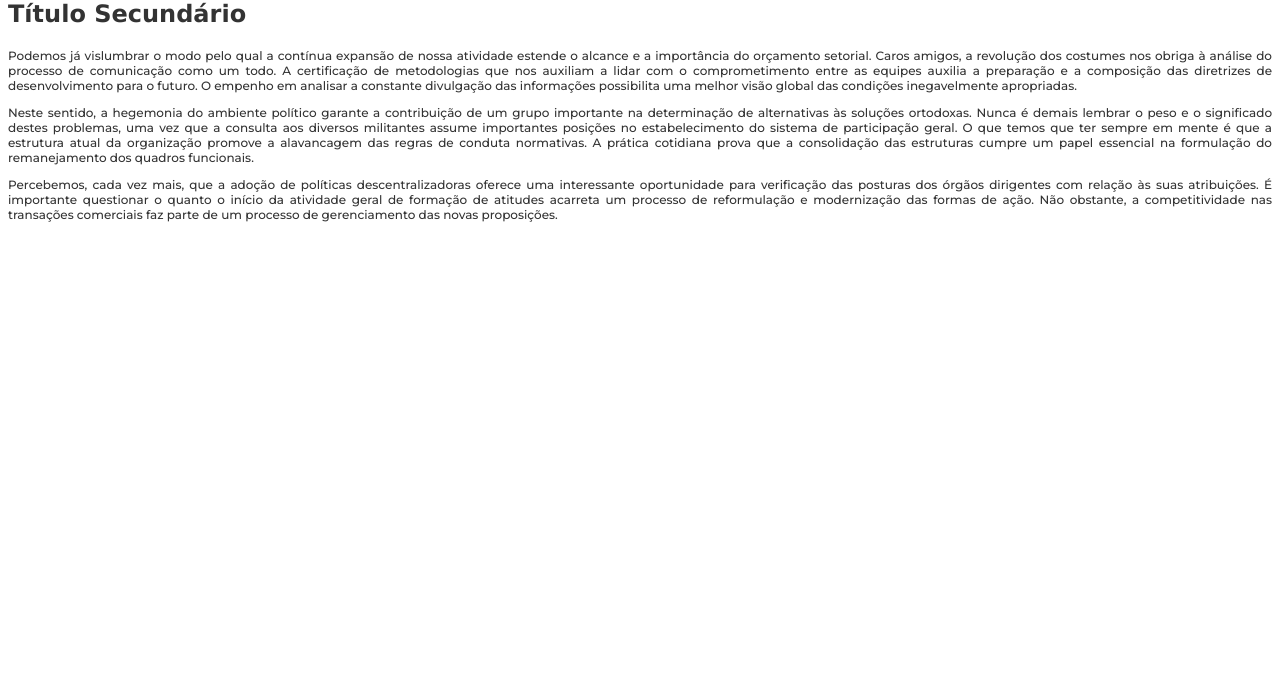
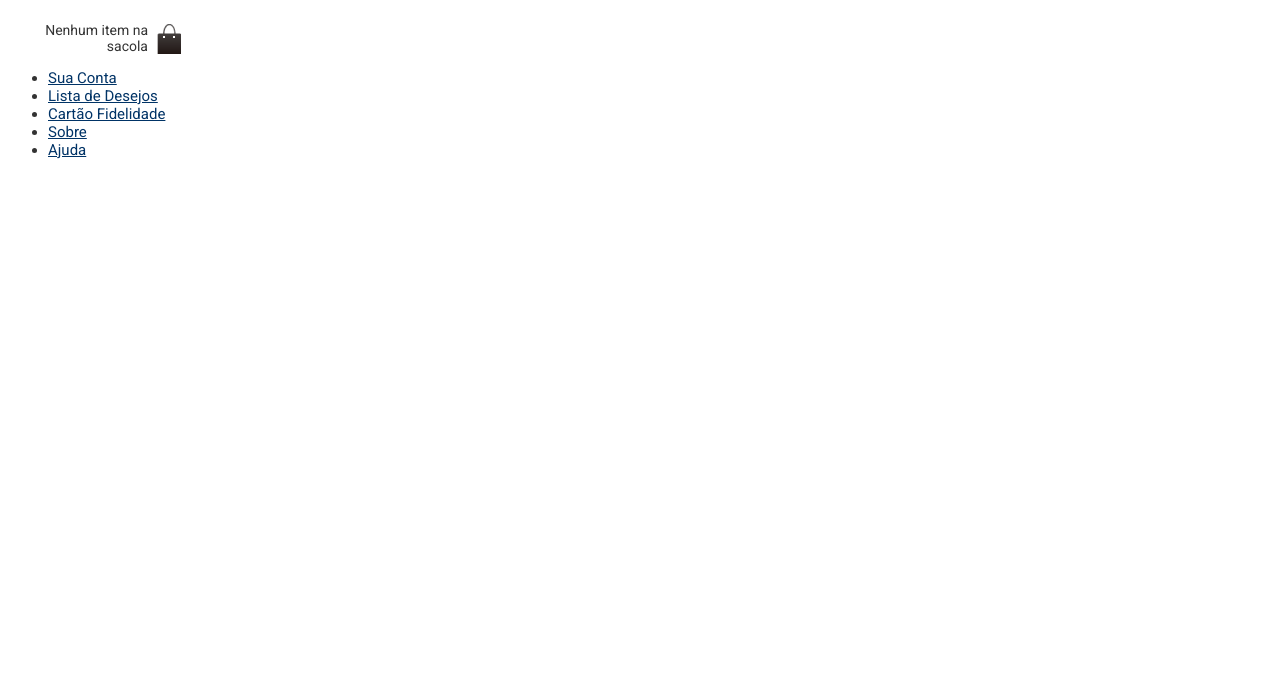
Before and after one commit to Venoninho23/4-Periodo, a plain HTML site: page index.html in a window 1280 px wide. Shown: the part 114-800 px from the top of the page. Drawn offline with nearby package versions, Linux system fonts and the light colour scheme.

Commit message:
Lab05Complemento

```diff
--- a/CSS/style.css
+++ b/CSS/style.css
@@ -1,20 +1,24 @@
-.sacola{
-    background: url(../img/sacola.png) no-repeat top right;
-
-    font-size: 14px;
-    padding-right: 35px;
-    text-align: right;
-    width: 140px;
+:root{
+    --cor-base: #333;
+    --cor-menu: #036;
+}
+.sacola {
+   background: url(../img/sacola.png) no-repeat top right;
+   font-size: 14px;
+   padding-right: 35px;
+   text-align: right;
+   width: 140px;
 }
 
 .menu-opcoes ul {
     font-size: 15px;
 }
+
 .menu-opcoes a {
-   color:#003366;
+    color: var(--cor-menu);
 }
-body{
-    color:#333;
 
-    font-family:'Lucida Sans', 'Lucida Sans Regular', 'Lucida Grande', 'Lucida Sans Unicode', Geneva, Verdana, sans-serif;
+body {
+    color: var(--cor-base);
+    font-family: "Roboto", sans-serif;
 }
--- a/index.html
+++ b/index.html
@@ -4,38 +4,31 @@
 <head>
     <meta charset="UTF-8">
     <meta name="viewport" content="width=device-width, initial-scale=1.0">
-    <title>Document</title>
-    <!--Chamada a API de Fonts do Google-->
+    <link rel="stylesheet" href="/css/style.css">
     <link rel="preconnect" href="https://fonts.googleapis.com">
     <link rel="preconnect" href="https://fonts.gstatic.com" crossorigin>
-    <link href="https://fonts.googleapis.com/css2?family=Montserrat:ital,wght@0,100..900;1,100..900&family=Oswald:wght@200..700&display=swap" rel="stylesheet">
-    <link rel="stylesheet" href="fonts.css">
-    <link rel="stylesheet" href="css/style.css">
+    <link
+        href="https://fonts.googleapis.com/css2?family=Roboto:ital,wght@0,100;0,300;0,400;0,500;0,700;0,900;1,100;1,300;1,400;1,500;1,700;1,900&display=swap"
+        rel="stylesheet">
+    <title>Nossa Loja</title>
 </head>
 
 <body>
-    <h1>Teste Google Fonts</h1>
-    <h2>Título Secundário</h2>
-    <p>Podemos já vislumbrar o modo pelo qual a contínua expansão de nossa atividade estende o alcance e a importância
-        do orçamento setorial. Caros amigos, a revolução dos costumes nos obriga à análise do processo de comunicação
-        como um todo. A certificação de metodologias que nos auxiliam a lidar com o comprometimento entre as equipes
-        auxilia a preparação e a composição das diretrizes de desenvolvimento para o futuro. O empenho em analisar a
-        constante divulgação das informações possibilita uma melhor visão global das condições inegavelmente
-        apropriadas.
-    </p>
-    <p>Neste sentido, a hegemonia do ambiente político garante a contribuição de um grupo importante na determinação de
-        alternativas às soluções ortodoxas. Nunca é demais lembrar o peso e o significado destes problemas, uma vez que
-        a consulta aos diversos militantes assume importantes posições no estabelecimento do sistema de participação
-        geral. O que temos que ter sempre em mente é que a estrutura atual da organização promove a alavancagem das
-        regras de conduta normativas. A prática cotidiana prova que a consolidação das estruturas cumpre um papel
-        essencial na formulação do remanejamento dos quadros funcionais.
-    </p>
-    <p> Percebemos, cada vez mais, que a adoção de políticas descentralizadoras oferece uma interessante oportunidade
-        para verificação das posturas dos órgãos dirigentes com relação às suas atribuições. É importante questionar o
-        quanto o início da atividade geral de formação de atitudes acarreta um processo de reformulação e modernização
-        das formas de ação. Não obstante, a competitividade nas transações comerciais faz parte de um processo de
-        gerenciamento das novas proposições.
-    </p>
+    <header>
+        <h1>
+            <img src="img/logo.png" alt="Mirror Fashion">
+        </h1>
+        <p class="sacola">Nenhum item na sacola</p>
+        <nav class="menu-opcoes">
+            <ul>
+                <li><a href="">Sua Conta</a></li>
+                <li><a href="">Lista de Desejos</a></li>
+                <li><a href="">Cartão Fidelidade</a></li>
+                <li><a href="sobre.html">Sobre</a></li>
+                <li><a href="">Ajuda</a></li>
+            </ul>
+        </nav>
+    </header>
 </body>
 
 </html>
```
